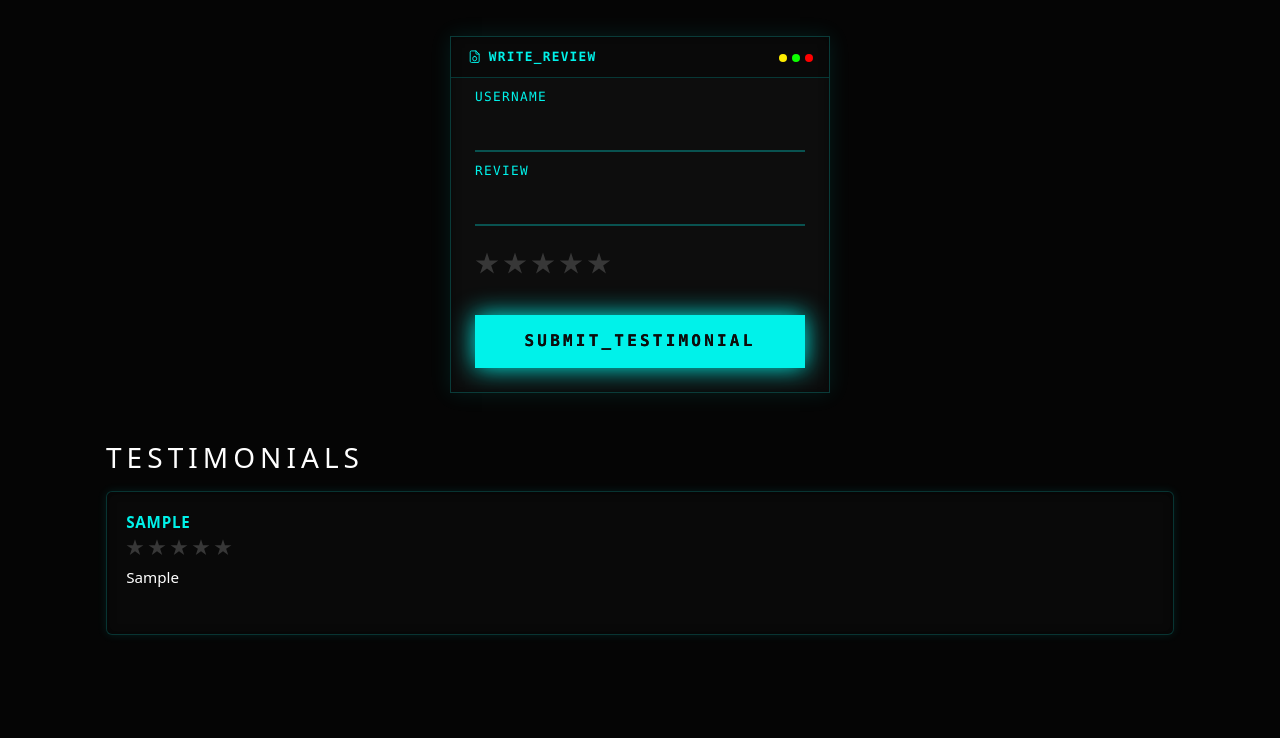
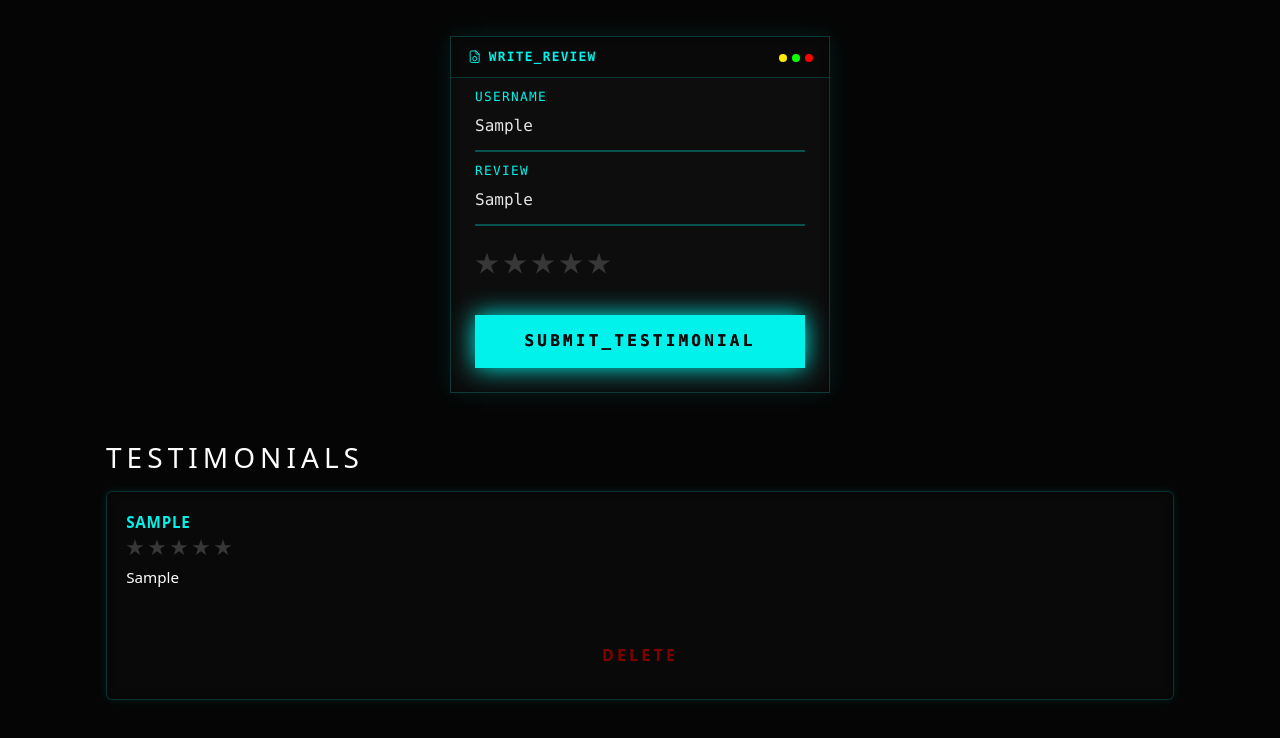
Before and after one commit to Daxrokz10/PR-3-Testimonial-App-React.js, a React (Vite) app: page / in a window 1280 px wide. Both pictures are taken after typing "Sample", "Sample" into the empty fields and a click on the button "SUBMIT_TESTIMONIAL". Shown: the top 738 px of the page. Built offline with nearby package versions, Linux system fonts and the light colour scheme.

Commit message:
delete button

```diff
--- a/src/components/Form.jsx
+++ b/src/components/Form.jsx
@@ -16,13 +16,20 @@ const Form = () => {
 
   const handleSubmit = (e) => {
     e.preventDefault();
-    const newTestimonial = { ...experience, rating };
+    const newTestimonial = { ...experience, rating, id: Date.now() };
     localStorage.setItem('testimonials', JSON.stringify([...testimonials, newTestimonial]));
     setTestimonials([...testimonials, newTestimonial]);
     e.target.reset();
     setRating(0);
     setHover(0);
   }
+
+  const deleteTestimonial = (id) => {
+    const updatedTestimonials = testimonials.filter(testimonial => testimonial.id !== id);
+    setTestimonials(updatedTestimonials);
+    localStorage.setItem('testimonials', JSON.stringify(updatedTestimonials));
+  }
+
 
   return (
     <StyledWrapper>
@@ -38,22 +45,22 @@ const Form = () => {
               </svg>
               <span>WRITE_REVIEW</span>
             </div>
-            <div className="card-dots"><span style={{background:"#feed00ff"}} /><span style={{background:"#0dff00ff"}} /><span style={{background:"red"}} /></div>
+            <div className="card-dots"><span style={{ background: "#feed00ff" }} /><span style={{ background: "#0dff00ff" }} /><span style={{ background: "red" }} /></div>
           </div>
           <div className="card-body">
             <div className="form-group">
-              <input type="text" id="username" name="username" required placeholder onChange={handleInput} />
+              <input type="text" id="username" name="username" value={experience.username} required placeholder onChange={handleInput} />
               <label htmlFor="username" className="form-label" data-text="USERNAME">USERNAME</label>
             </div>
             <div className="form-group">
-              <input type="text" id="review" name="review" required placeholder onChange={handleInput} />
+              <input type="text" id="review" name="review" value={experience.review} required placeholder onChange={handleInput} />
               <label htmlFor="password" className="form-label" data-text="REVIEW">REVIEW</label>
             </div>
             <div className="form-group">
               {
                 [...Array(5)].map((_, index) => {
                   const val = index + 1;
-                  return <IoStarSharp key={index} color={val <= (rating || hover) ? "#00f2ea" : "#373737ff"} size={24} style={{ marginRight: '4px', cursor: 'pointer', transition: "color 0.25s ease"}} onClick={() => setRating(val)} onMouseEnter={() => setHover(val)} onMouseLeave={() => setHover(0)} />
+                  return <IoStarSharp key={index} color={val <= (rating || hover) ? "#00f2ea" : "#373737ff"} size={24} style={{ marginRight: '4px', cursor: 'pointer', transition: "color 0.25s ease" }} onClick={() => setRating(val)} onMouseEnter={() => setHover(val)} onMouseLeave={() => setHover(0)} />
                 })
               }
             </div>
@@ -89,7 +96,7 @@ const Form = () => {
                 <p className="testimonial-text">{t.review}</p>
 
                 <div className="card-footer">
-
+                  <button className="delete-btn submit-btn" type='button' style={{color:"maroon"}} onClick={() => deleteTestimonial(t.id)}>DELETE</button>
                 </div>
               </article>
             ))}
@@ -102,6 +109,9 @@ const Form = () => {
 
 const StyledWrapper = styled.div`
   /* --- Root Variables for the component --- */
+  .delete-btn:hover{
+    color:red!important;
+  }
   .glitch-form-wrapper {
     --bg-color: #0d0d0d;
     --primary-color: #00f2ea;
```
